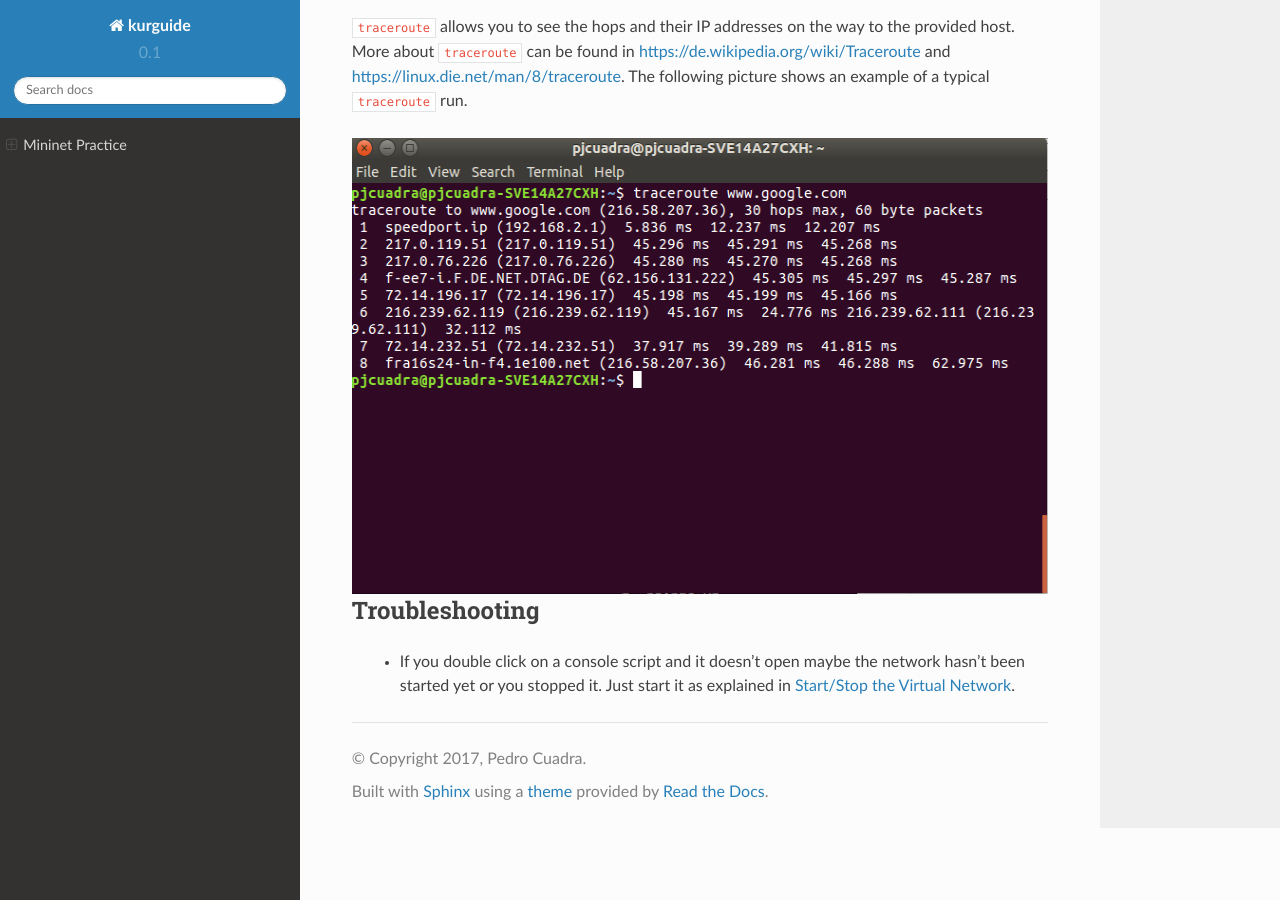
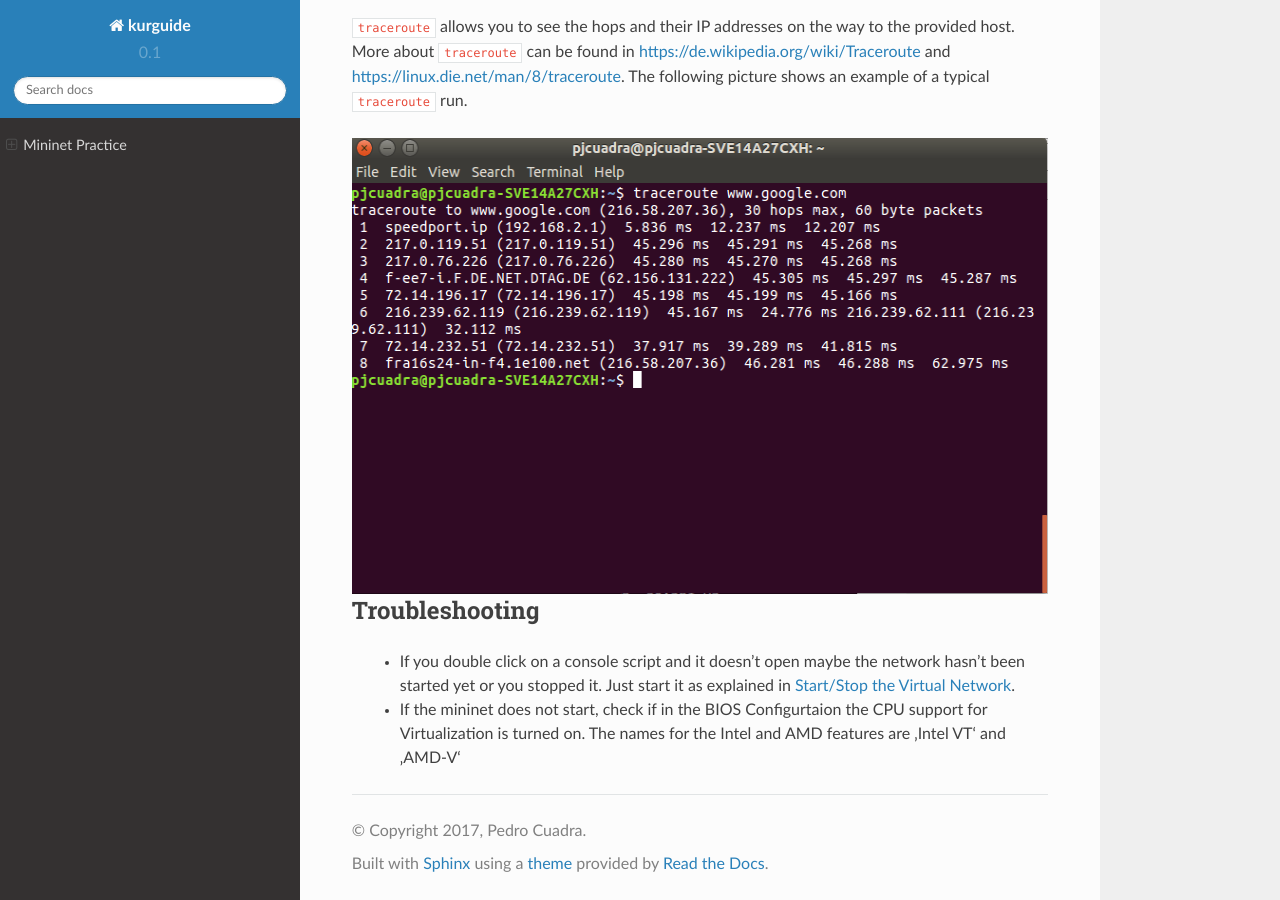
Before and after one commit to pjcuadra/kurguide, a Sphinx documentation site: the page built from source/index.rst, in a window 1280 px wide and 900 px high, scrolled down 14208 px. Built offline with Sphinx 7.4.7 and the Read the Docs theme 2.0.0, drawn with Linux system fonts in a browser that asks for light colours.

Commit message:
Update index.rst

```diff
--- a/source/index.rst
+++ b/source/index.rst
@@ -271,3 +271,6 @@ Troubleshooting
   * If you double click on a console script and it doesn't open maybe the
     network hasn't been started yet or you stopped it. Just start it as
     explained in `Start/Stop the Virtual Network`_.
+
+  * If the mininet does not start, check if in the BIOS Configurtaion the CPU support for
+    Virtualization is turned on. The names for the Intel and AMD features are 'Intel VT' and 'AMD-V'
```
